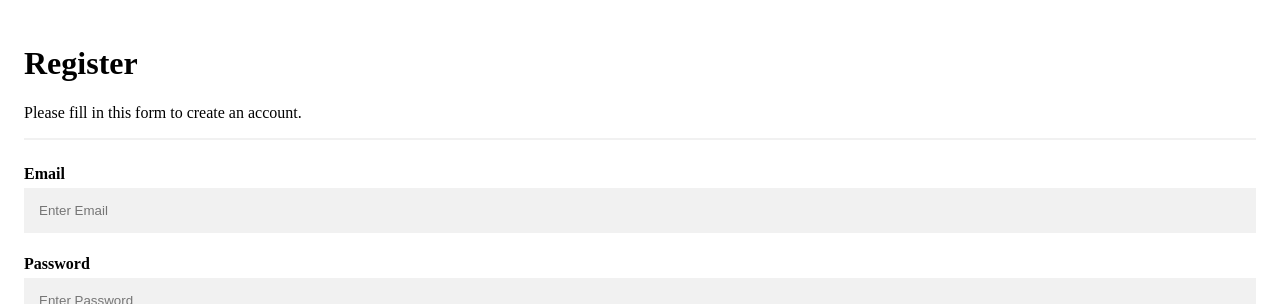
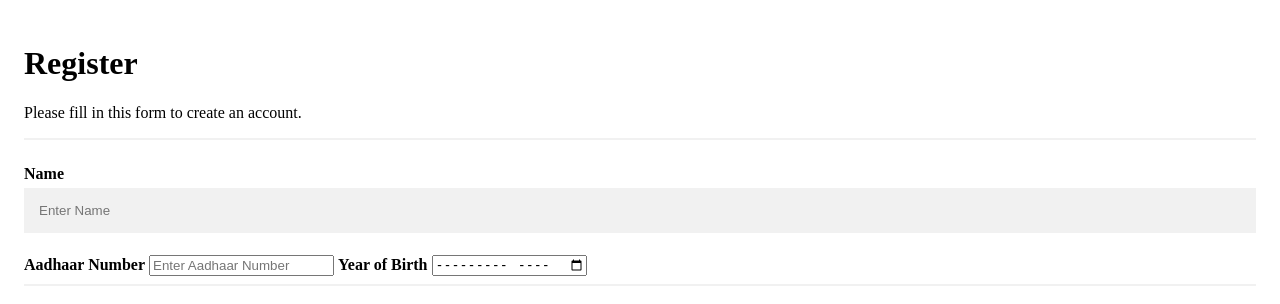
Before and after one commit to technojam/MLian, a Flask app: page /register.html in a window 1280 px wide. Shown: the top 304 px of the page. Run offline with Flask 2, Linux system fonts and the light colour scheme.

Commit message:
register and login page

```diff
--- a/app.py
+++ b/app.py
@@ -1,38 +1,42 @@
-from flask import Flask, render_template, request, Response
+from flask import *
 import requests
 from flask import redirect, url_for
 import cv2
 import numpy as np
 import face_recognition
 import os
+# from main.py import register_feed()
 
 app = Flask(__name__)
 
-path = 'UserImage'
-images = []
-classNames = []
-myList = os.listdir(path)
+#################################START######################################################
+#Login page code
+def gen_frames():
+    path = 'UserImage'
+    images = []
+    classNames = []
+    myList = os.listdir(path)
 
-# print(myList)
-for cls in myList:
-    curImg = cv2.imread(f'{path}/{cls}')
-    images.append(curImg)
-    classNames.append(os.path.splitext(cls)[0])
-# print(classNames)
+    # print(myList)
+    for cls in myList:
+        curImg = cv2.imread(f'{path}/{cls}')
+        images.append(curImg)
+        classNames.append(os.path.splitext(cls)[0])
+    # print(classNames)
 
-def findEncodings(images):
-    encodeList = []
-    for img in images:
-        img = cv2.cvtColor(img,cv2.COLOR_BGR2RGB)
-        encode = face_recognition.face_encodings(img)[0]
-        encodeList.append(encode)
-    return encodeList
+    def findEncodings(images):
+        encodeList = []
+        for img in images:
+            img = cv2.cvtColor(img,cv2.COLOR_BGR2RGB)
+            encode = face_recognition.face_encodings(img)[0]
+            encodeList.append(encode)
+        return encodeList
 
-encodeListKnown = findEncodings(images)
-# print('Encoding Complete')
+    encodeListKnown = findEncodings(images)
+    # print('Encoding Complete')
 
-cap = cv2.VideoCapture(0)
-def gen_frames():
+    cap = cv2.VideoCapture(0)
+    # def gen_frames():
     while True:
         success, img = cap.read()
         if not success:
@@ -55,18 +59,75 @@ def gen_frames():
                     cv2.rectangle(img,(x1,y1),(x2,y2),(0,255,0),2)
                     cv2.rectangle(img,(x1,y2-35),(x2,y2),(0,255,0),cv2.FILLED)
                     cv2.putText(img,"profile Matched",(x1+6,y2-6),cv2.FONT_HERSHEY_COMPLEX,1,(255,255,255),2)
+                    case:ProfileMatched
                 else:
                     y1,x2,y2,x1 = faceLocation
                     y1,x2,y2,x1 = y1*4,x2*4,y2*4,x1*4
                     cv2.rectangle(img,(x1,y1),(x2,y2),(0,255,0),2)
                     cv2.rectangle(img,(x1,y2-35),(x2,y2),(0,255,0),cv2.FILLED)
                     cv2.putText(img,"profile Not Matched",(x1+6,y2-6),cv2.FONT_HERSHEY_COMPLEX,1,(255,255,255),2)
+                    case:ProfileNotMatched
 
             ret, buffer = cv2.imencode('.jpg', img)
             img = buffer.tobytes()
             yield(b'--frame\r\n'
                     b'Content-Type: image/jpeg\r\n\r\n' + img +
                     b'\r\n')
+
+#####################################END######################################
+
+#################################START######################################################
+#Register page code
+
+def register_feed():
+    import os
+    import cv2
+    path = '/UserImage'
+    cam = cv2.VideoCapture(0)
+    name=input("Name: ")
+
+    # cv2.namedWindow("test")
+
+    img_counter = 0
+
+    while True:
+        ret, frame = cam.read()
+        if not ret:
+            print("failed to grab frame")
+            break
+        else:
+            # cv2.imshow("test", frame)
+
+            k = cv2.waitKey(1)
+            if k%256 == 27:
+                # ESC pressed
+                print("Escape hit, closing...")
+                break
+            elif k%256 == 32:
+                # SPACE pressed
+                # img_name = "opencv_frame_{}.png".format(img_counter)
+                cv2.imwrite(name + ".jpg", frame)
+                # print("{} written!".format(img_name))
+                print("Image Captured! Proceed...")
+                img_counter += 1
+
+
+            ret, buffer = cv2.imencode('.jpg', frame)
+            frame = buffer.tobytes()
+            yield(b'--frame\r\n'
+                b'Content-Type: image/jpeg\r\n\r\n' + frame +
+                b'\r\n')
+
+    # cam.release()
+
+    # cv2.destroyAllWindows()
+
+
+#####################################END######################################
+
+
+
+
 
 @app.route('/')
 def index():
@@ -80,9 +141,13 @@ def home():
 def login():
     return render_template('login.html')
 
-@app.route('/video_feed')
-def video_feed():
+@app.route('/login_cam')
+def login_cam():
     return Response(gen_frames(), mimetype='multipart/x-mixed-replace; boundary=frame')
+
+@app.route('/register_cam')
+def register_cam():
+    return Response(register_feed(), mimetype='multipart/x-mixed-replace; boundary=frame')
 
 @app.route('/register.html')
 def register():
--- a/templates/login.html
+++ b/templates/login.html
@@ -6,7 +6,7 @@
   <div class="container">
     <div class="row">
         <div class="col-lg-8  offset-lg-2">
-            <img src="{{ url_for('video_feed') }}" width="100%">
+            <img src="{{ url_for('login_cam') }}" width="100%">
         </div>
     </div>
 </div>
--- a/templates/register.html
+++ b/templates/register.html
@@ -14,20 +14,28 @@
           <p>Please fill in this form to create an account.</p>
           <hr>
 
-          <label for="email"><b>Email</b></label>
-          <input type="text" placeholder="Enter Email" name="email" id="email" required>
+          <label for="name"><b>Name</b></label>
+          <input type="text" placeholder="Enter Name" name="name" id="name" required>
 
-          <label for="psw"><b>Password</b></label>
-          <input type="password" placeholder="Enter Password" name="psw" id="psw" required>
+          <label for="aadhaar"><b>Aadhaar Number</b></label>
+          <input type="number" placeholder="Enter Aadhaar Number" name="aadhaar" id="aadhaar" required>
 
-          <label for="psw-repeat"><b>Repeat Password</b></label>
-          <input type="password" placeholder="Repeat Password" name="psw-repeat" id="psw-repeat" required>
+          <label for="yob"><b>Year of Birth</b></label>
+          <input type="month" placeholder="Enter Year of Birth" name="yob" id="yob" required>
           <hr>
+
+            <div class="container">
+              <div class="row">
+                  <div class="col-lg-8  offset-lg-2">
+                      <img src="{{ url_for('register_cam') }}" width="100%">
+                  </div>
+              </div>
+          </div>
           <button type="submit" class="registerbtn">Register</button>
         </div>
 
         <div class="container signin">
-          <p>Already have an account? <a href="#">Sign in</a>.</p>
+          <p>Already have an account? <a href="login.html">Sign in</a>.</p>
         </div>
       </form>
 </body>
```
Also changed, not shown: main.py (added, +35 -0 lines).
